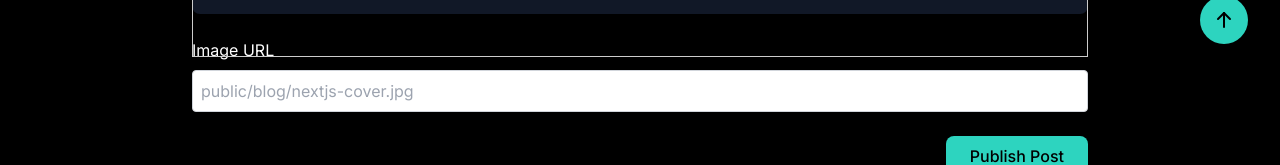
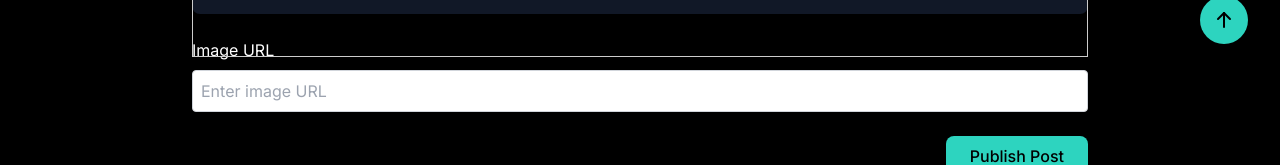
Before and after one commit to dyglo/Glodev, a Next.js app: page /admin/blog in a window 1280 px wide. Shown: the part 724-889 px from the top of the page. Built offline with nearby package versions, Linux system fonts and the light colour scheme; no server answers; sample sign-in values are in the browser's storage.

Commit message:
fix: update blog image URLs
- Remove 'public' from image paths
- Fix image assignments for TypeScript and Next.js posts

```diff
--- a/src/app/admin/blog/page.tsx
+++ b/src/app/admin/blog/page.tsx
@@ -150,7 +150,7 @@ export default function AdminBlog() {
                   type="url"
                   value={imageUrl}
                   onChange={(e) => setImageUrl(e.target.value)}
-                  placeholder="public/blog/nextjs-cover.jpg"
+                  placeholder="Enter image URL"
                   aria-label="Image URL"
                   className="w-full p-2 border border-gray-300 rounded"
                 />
```
